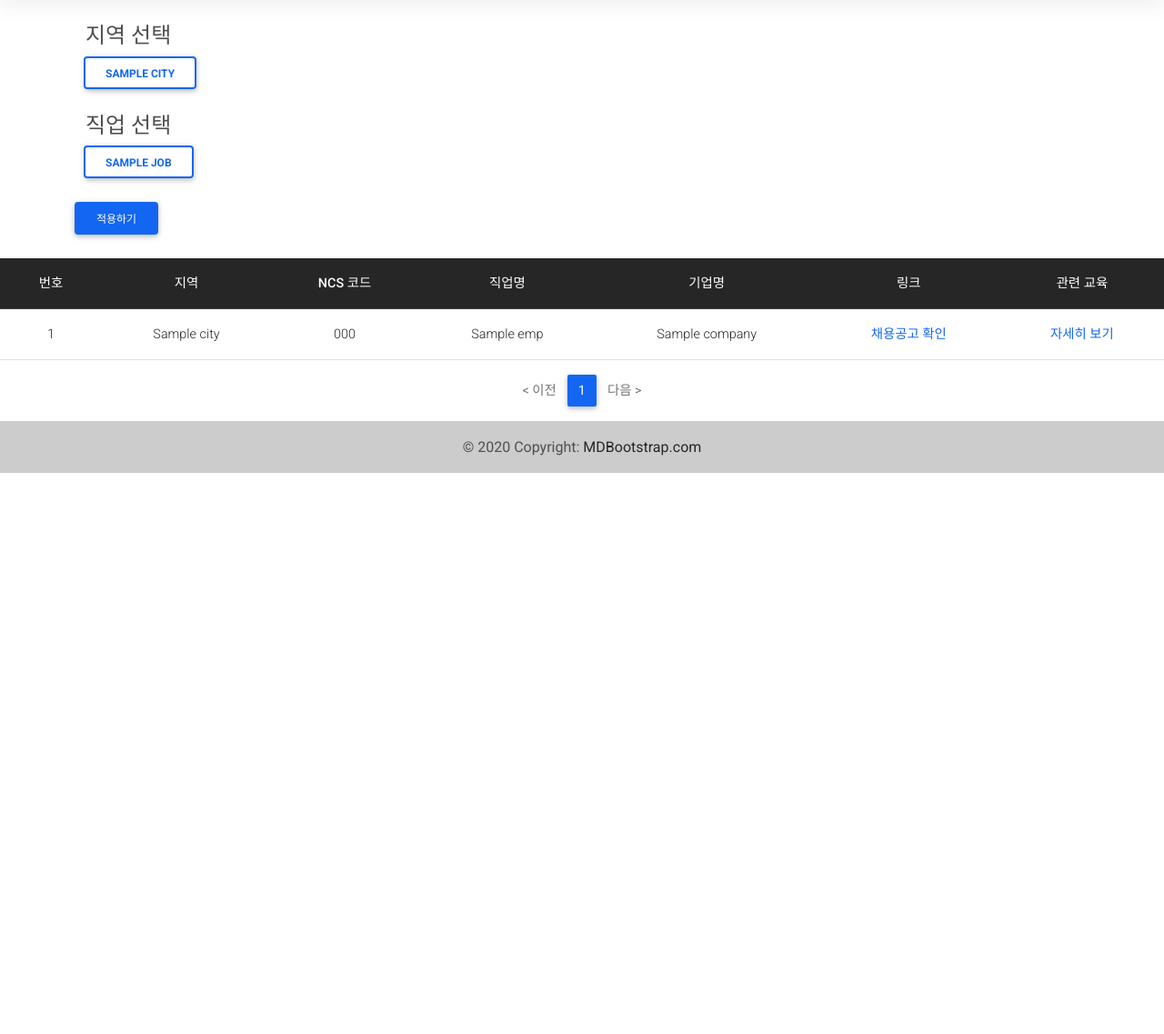
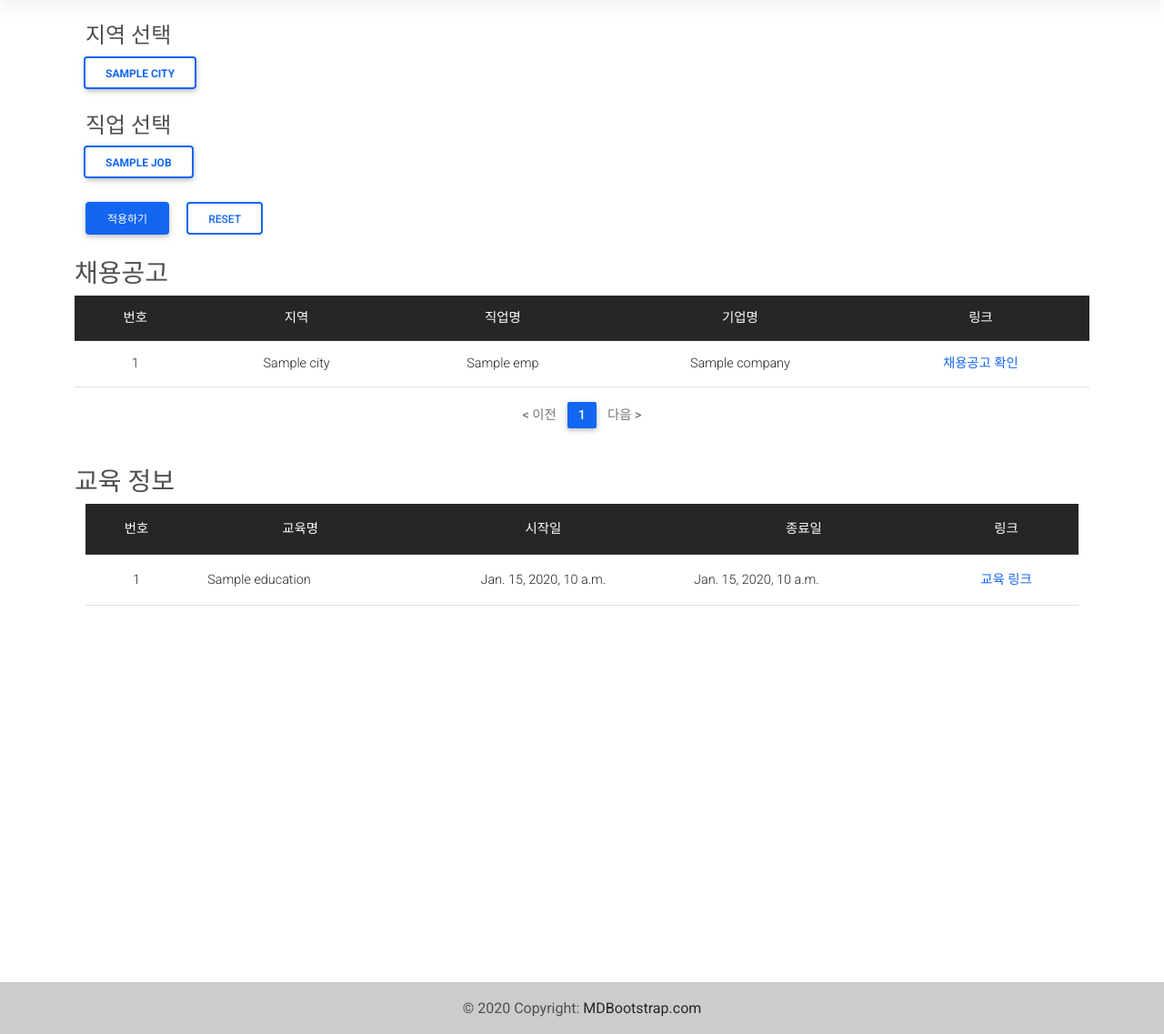
Before and after one commit to gchin97/multi_finalproject, a Django app: template Web_service/templates/prediction/emp.html in a window 1280 px wide. Shown: the part 59-1196 px from the top of the page at 91% size. Before the commit the page ends 579 px from the top, so only its background shows below. Run offline with Django 3.2, Linux system fonts and the light colour scheme; the template is opened without the code that fills it: most values are stand-ins (such as "Sample title", 1, 10 or a date in 2020); some libraries are stand-ins or nearby versions.

Commit message:
제욱 현아 민주 수정사항 합본

```diff
--- a/Web_service/templates/prediction/emp.html
+++ b/Web_service/templates/prediction/emp.html
@@ -30,24 +30,31 @@
                         {% endif %}
                     </div>
                 </div>
-            </div>
-            <br>
-            <button type="submit" value='filter' class="btn btn-primary text-center">
-                적용하기
-            </button>
+                <br>
+                <!-- 에러 메시지 표시 -->
+                {% if error_message %}
+                <p class="text-danger">{{ error_message }}</p>
+                {% endif %}
+                <button type="submit" value='filter' class="btn btn-primary text-center">적용하기</button>
+                <input type="submit" value='reset' class="btn btn-outline-primary" formaction="{% url 'prediction:emp' %}" style="margin-left: 15px;">
+                <div>
+                </div>
+        </div>
     </form>
 </div>
 </br>
-<table class="table">
+
+<!-- 채용공고 부분 -->
+<div class="container">
+    <h3>채용공고<h3>
+    <table class="table">
     <thead>
         <tr class="text-center table-dark">
             <th>번호</th>
             <th>지역</th>
-            <th>NCS 코드</th>
             <th>직업명</th>
             <th>기업명</th>
             <th>링크</th>
-            <th>관련 교육</th>
         </tr>
     </thead>
     {% if emp_list %}
@@ -61,9 +68,6 @@
             <td>
                 {{emp.city}}
             </td>
-            <td>
-                {{emp.ncs_code}}
-            </td>
             <td class="text-center">
                 {{emp.job_name}}
             </td>
@@ -72,9 +76,6 @@
             </td>
             <td>
                 <a href="{{emp.link}}" target="_blank">채용공고 확인</a>
-            </td>
-            <td>
-                <a href="{% url 'prediction:education' ncs_code=emp.ncs_code %}">자세히 보기</a>
             </td>
         </tr>
         {% endfor %}
@@ -120,4 +121,64 @@
     </ul>
 <!-- 페이징처리 끝 -->
 </div>
+
+</br>
+<!-- 교육정보 부분 -->
+<div class="container">
+    <h3>교육 정보</h3>
+    <div class="container" style="overflow:scroll; height:500px;">
+        <table class="table">
+            <thead>
+                <tr class="text-center table-dark">
+                    <th>번호</th>
+                    <th>교육명</th>
+                    <th>시작일</th>
+                    <th>종료일</th>
+                    {% comment %} <th>센터명</th>
+                    <th>주소</th>
+                    <th>전화</th>  {% endcomment %}
+                    <th>링크</th>
+                </tr>
+            </thead>
+            {% if education_list %}
+            {% for education in education_list|dictsortreversed:"start_date" %}
+            {% comment %} {% if center_list %}
+            {% for center in center_list %} {% endcomment %}
+            <tbody>
+                <tr class="text-center">
+                    <td>
+                        <!-- 번호 = 전체건수 - 시작인덱스 - 현재 인덱스 + 1 -->
+                        {{ forloop.counter }}
+                    </td>
+                    <td class="text-start">
+                        {{education.train_title}}
+                    </td>
+                    <td class="text-center">
+                        {{education.start_date}}
+                    </td>
+                    <td class="text-start">
+                        {{education.end_date}}
+                    </td>
+                    {% comment %} <td class="text-start">
+                        {{education.train_center}}
+                    </td>
+                    <td class="text-start">
+                        {{center.address}}
+                    </td>
+                    <td>
+                        {{center.center_tel}}
+                    </td> {% endcomment %}
+                    <td>
+                        <a href="{{education.link}}" target="_blank">교육 링크</a>
+                    </td>
+                </tr>
+            {% endfor %}
+            {% endif %}
+            {% comment %} {% endfor %}
+            {% endif %} {% endcomment %}
+            </tbody>
+        </table>
+    </div>
+</div>
+</br>
 {% endblock content %}
```
Also changed, not shown: Web_service/prediction/views.py (+51 -22 lines).
